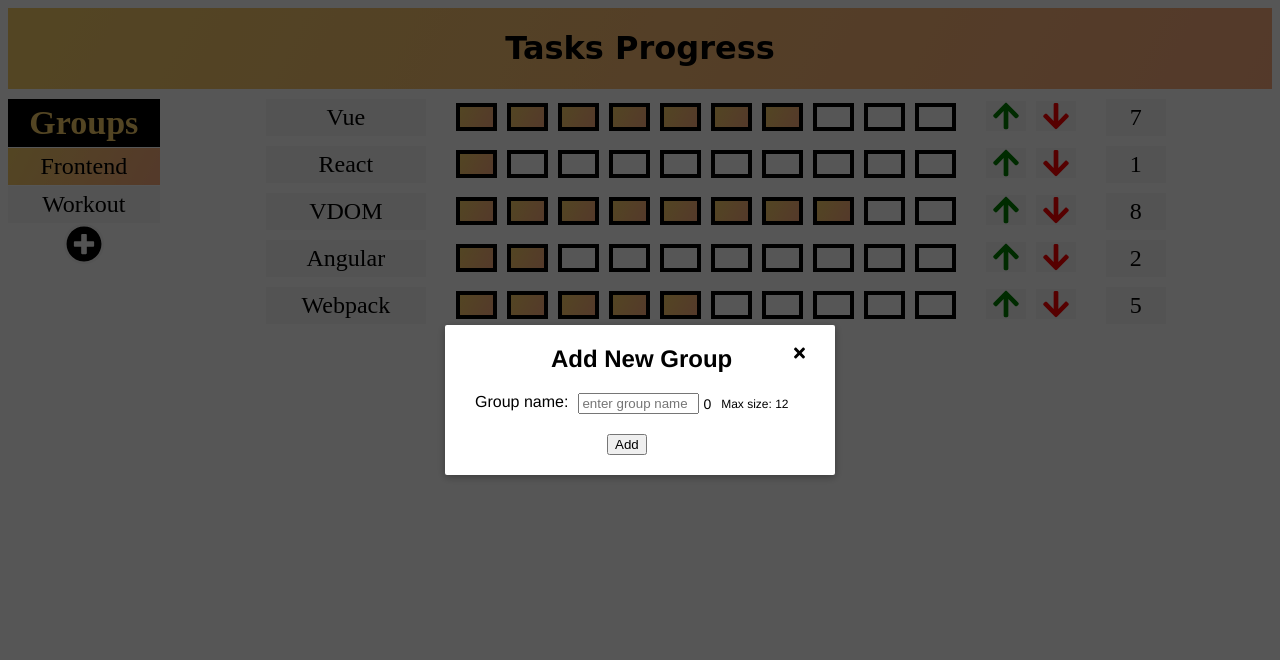
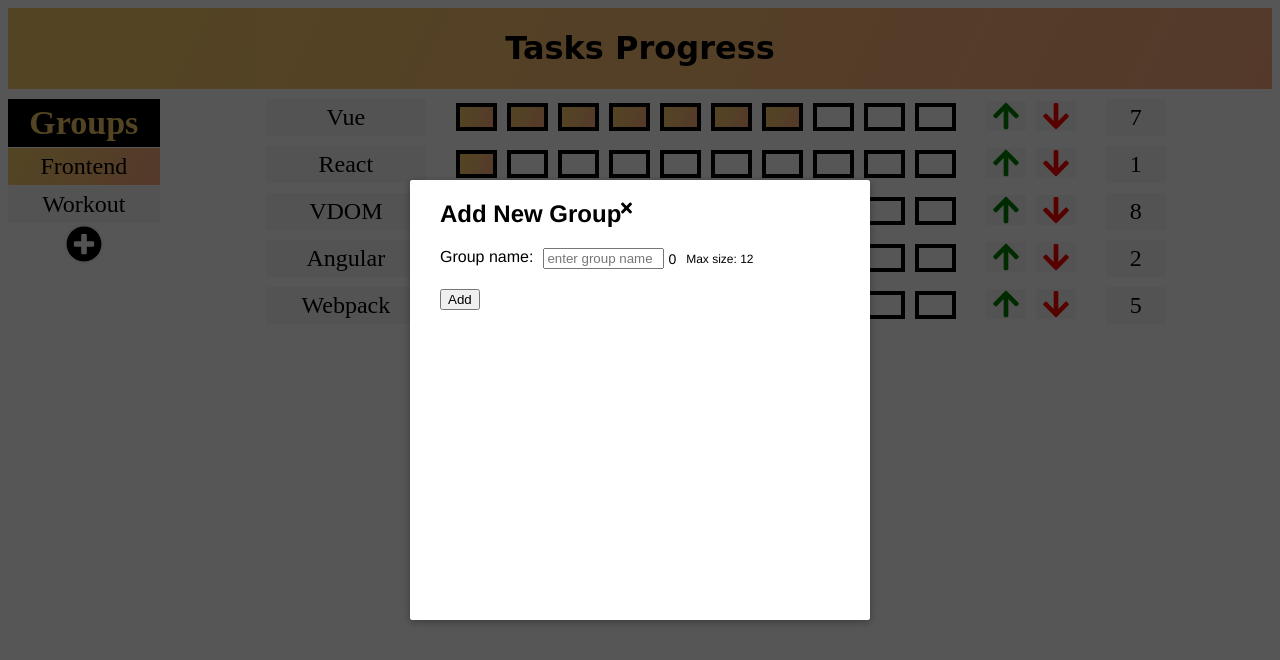
Before and after one commit to leviweiss/Task-Progress, a Vue app: page / in a window 1280 px wide. Both pictures are taken after a click on the icon 83 px from the left and 243 px from the top of the page. Shown: the top 660 px of the page. Built offline with nearby package versions, Linux system fonts and the light colour scheme; the HTML template or start-up script is replaced by a standard one.

Commit message:
order in model style

```diff
--- a/src/App.vue
+++ b/src/App.vue
@@ -36,7 +36,6 @@ export default {
                 min-width: 100px;
                 max-width: 200px;
                 flex: 12%;
-                overflow-wrap: break-word;
             }
 
             &__tasks-list {
--- a/src/components/AddGroupModal.vue
+++ b/src/components/AddGroupModal.vue
@@ -2,26 +2,30 @@
     <transition id="modal">
         <div class="modal-mask">
             <div class="modal-wrapper" @click.stop="wrapperClick">
-                <div class="modal-container" @click.stop>
-                    <div @click.prevent="closeElementClick">
-                        <i class="modal-container-close-icon fa fa-times"/>
-                    </div>
-                    <div class="modal-container-header">
+                <div class="modal-container">
+                    <div class="modal-container-sections">
+                        <div class="modal-container-sections__header-section" @click.stop>
+                            <div class="modal-container-sections__header-section__header">
                                 Add New Group
                             </div>
-                    <div class="modal-container-body">
+                            <div class="modal-container-sections__header-section__close-icon" @click.prevent="closeElementClick">
+                                <i class="fa fa-times"/>
+                            </div>
+                        </div>
+                        <div class="modal-container-sections__body">
                             <form>
-                            <div class="modal-container-body__group-name">
-                                <label class="modal-container-body__group-name__label" for="group-name">Group name:</label><br>
-                                <input class="modal-container-body__group-name__text" type="text" id="group-name" name="group-name"
+                                <div class="modal-container-sections__body__group-name">
+                                    <label class="modal-container-sections__body__group-name__label" for="group-name">Group name:</label><br>
+                                    <input class="modal-container-sections__body__group-name__text" type="text" id="group-name" name="group-name"
                                         placeholder="enter group name" minlength="1" maxlength="12" size="12" v-model="groupName"><br>
-                                <label class="modal-container-body__group-name__size" for="group-name">{{ groupName.length }}</label><br>
-                                <label class="modal-container-body__group-name__max-size" for="group-name">Max size: 12</label><br>
+                                    <label class="modal-container-sections__body__group-name__size" for="group-name">{{ groupName.length }}</label><br>
+                                    <label class="modal-container-sections__body__group-name__max-size" for="group-name">Max size: 12</label><br>
                                 </div>
                             </form>
                         </div>
                         <div class="modal-container-footer">
                             <input type="submit" value="Add" @click.prevent="AddGroup">
+                        </div>
                     </div>
                 </div>
             </div>
@@ -75,7 +79,8 @@ export default {
 }
 
 .modal-container {
-    width: 330px;
+    width: 400px;
+    height: 400px;
     margin: 0px auto;
     padding: 20px 30px;
     background-color: #fff;
@@ -85,22 +90,23 @@ export default {
     font-family: Helvetica, Arial, sans-serif;
 }
 
-.modal-container-close-icon {
-    cursor: pointer;
-    float: right;
-}
+.modal-container-sections {
+    &__header-section {
+        @include flex-row;
+        margin-bottom: 10px;
 
-.modal-container-header {
+        &__header {
             font-weight: bold;
-    margin-bottom: 10px;
-    margin-left: 23%;
             font-size: 24px;
         }
 
-.modal-container-body {
+        &__close-icon {
+            cursor: pointer;
+        }
+    }
+
+    &__body {
         margin: 20px 0;
-
-    @include flex-row;
 
         &__group-name {
             @include flex-row;
@@ -126,8 +132,9 @@ export default {
         }
     }
 
-.modal-container-footer {
+    &__footer {
         margin-left: 40%;
+    }
 }
 
 /*
--- a/src/components/GroupsList.vue
+++ b/src/components/GroupsList.vue
@@ -46,19 +46,9 @@ export default {
 </script>
 
 <style scoped lang="scss">
+
+
 .groups-list-container {
-    .fa-plus-circle {
-        width: 36px;
-        height: 36px;
-        cursor: pointer;
-        padding: 2px;
-        background: $light-gray;
-        border-radius: 50%;
-        &:hover {
-            box-shadow: 0 0 10px $basic-orange;
-        }
-    }
-
     @include flex-column;
 
     &__header {
@@ -69,6 +59,7 @@ export default {
         background: black;
         color: $mild-orange;
         margin-bottom: 1px;
+        overflow-wrap: break-word;
     }
 
     &__item {
@@ -78,6 +69,8 @@ export default {
         padding: 5px;
         background: $light-gray;
         cursor: pointer;
+        overflow-wrap: break-word;
+
         &:hover {
             font-weight: bold;
             box-shadow: 0 0 8px rgba(0, 0, 0, 0.6);
@@ -92,4 +85,16 @@ export default {
         align-self: center;
     }
 }
+
+.fa-plus-circle {
+    width: 36px;
+    height: 36px;
+    cursor: pointer;
+    padding: 2px;
+    background: $light-gray;
+    border-radius: 50%;
+    &:hover {
+        box-shadow: 0 0 10px $basic-orange;
+    }
+}
 </style>
```
Lines whose indentation alone changed are shown as unchanged.
